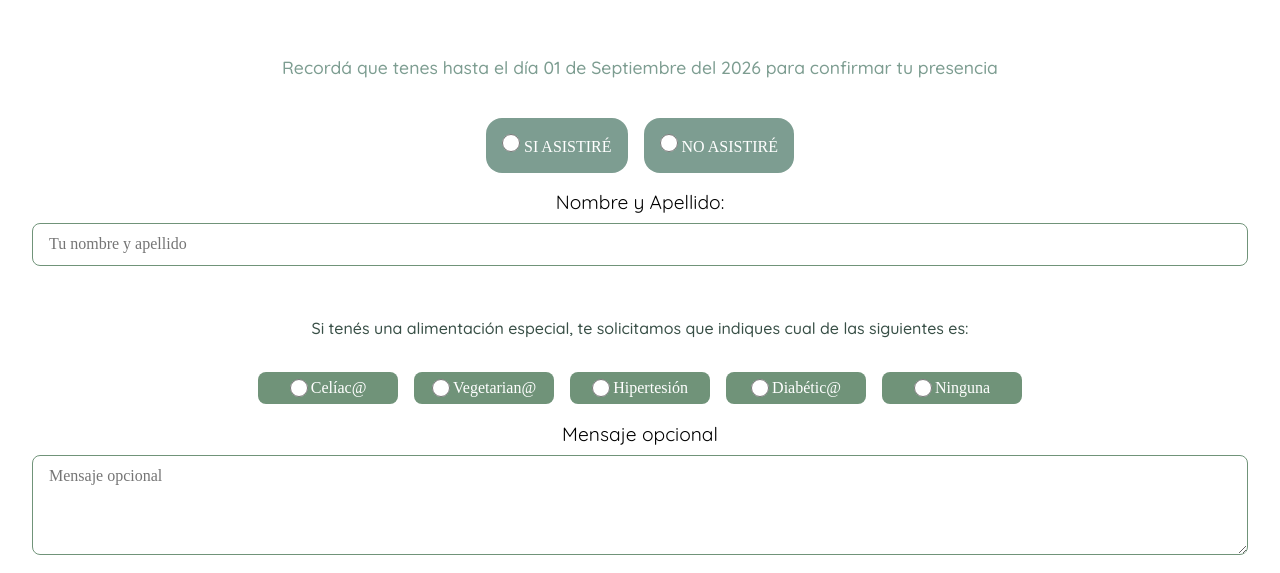
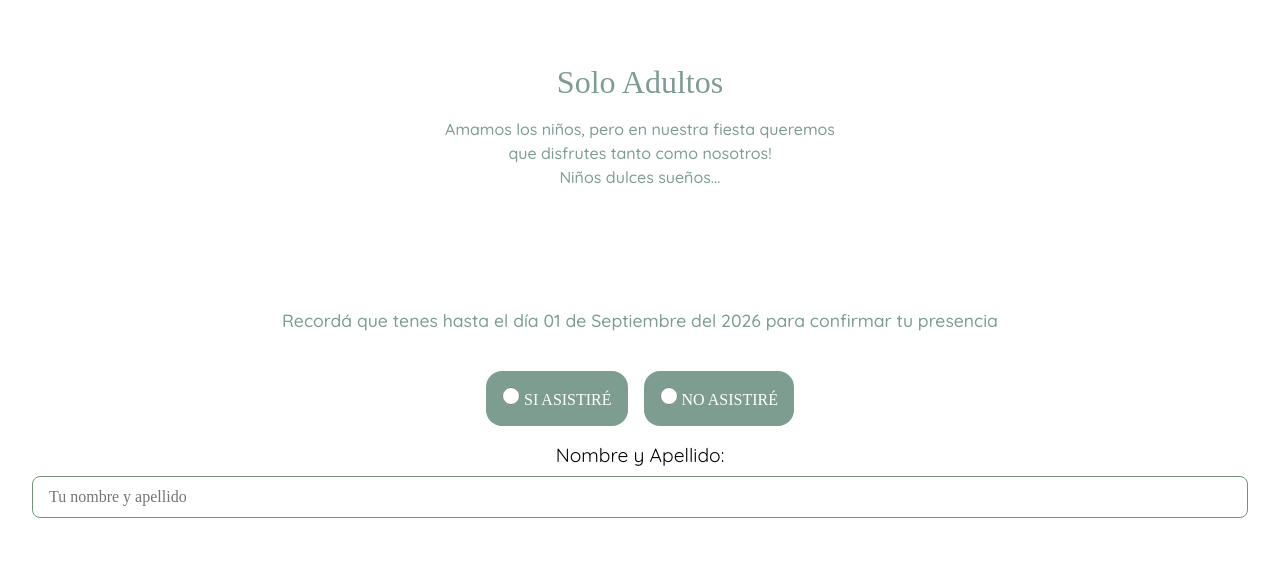
Before and after one commit to lunofest/BodaPazyEnzo260926, a plain HTML site: page index.html in a window 1280 px wide. Shown: the part 8002-8575 px from the top of the page. Drawn offline with Linux system fonts and the light colour scheme; a web font is replaced by a local one.

Commit message:
Replace children's section with adults' section

```diff
--- a/index.html
+++ b/index.html
@@ -604,11 +604,12 @@
 
         </section>
 
-        <!-- <section class="niños">
-        <h4 class="niños__title">Contamos con Transporte!</h4>
-        <p class="niños_texto">Nos emociona poder tenerlos presentes a todos! <br> Por tal motivo estará disponible un medio de transporte para trasladarlos desde ---- a las 21:00hs</p>
+         <section class="niños">
+        <h4 class="niños__title">Solo Adultos</h4>
+        <p class="niños_texto">Amamos los niños, pero en nuestra fiesta queremos que disfrutes tanto como nosotros! <br>
+Niños dulces sueños...</p>
         </section>
-         -->
+
 
 
 
```
